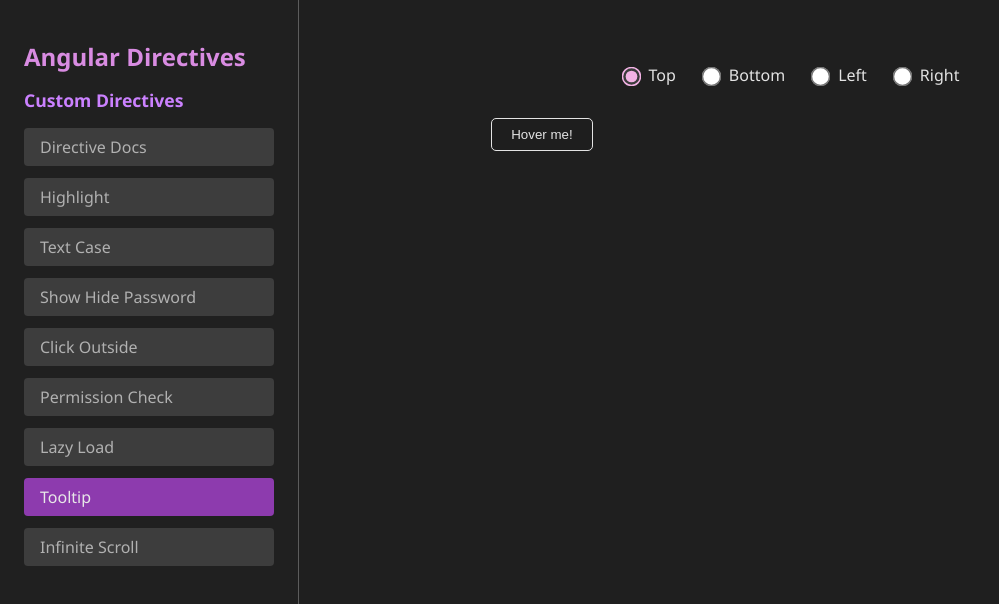
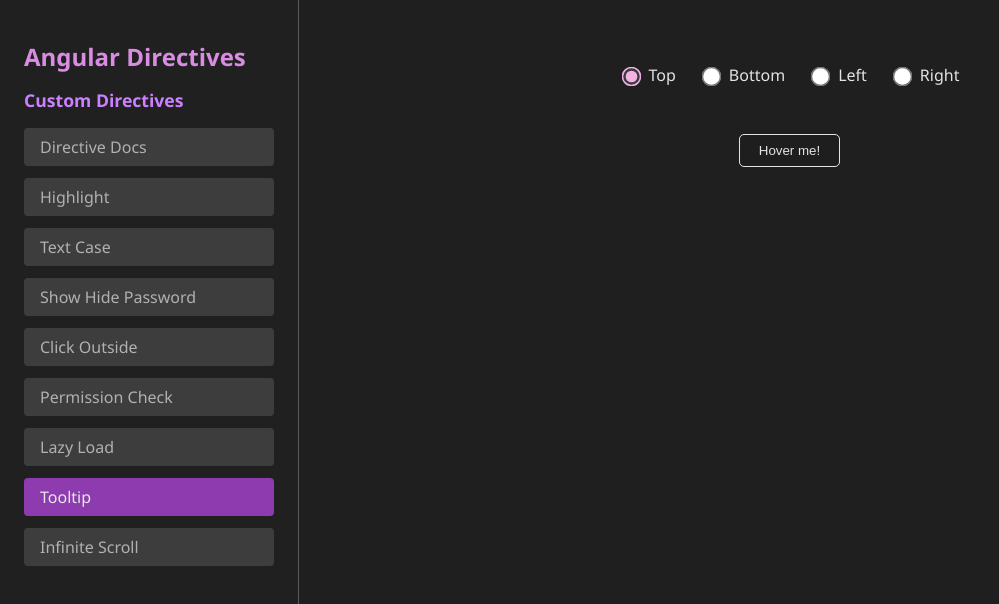
Before and after one commit to Subhrangsu90/directive-test, an Angular app: page /directives/tooltip in a window 1280 px wide. Shown: the top 604 px of the page, without its empty margins (0-999 px from the left). Built offline with nearby package versions, Linux system fonts and the light colour scheme.

Commit message:
Update tooltip positioning and styles for improved visibility and layout

```diff
--- a/src/app/directive/tooltip.directive.ts
+++ b/src/app/directive/tooltip.directive.ts
@@ -59,12 +59,12 @@ export class TooltipDirective {
       const scrollY = window.scrollY || document.documentElement.scrollTop;
       const scrollX = window.scrollX || document.documentElement.scrollLeft;
 
-      const hasTopSpace = hostPos.top + scrollY > tooltipRect.height + 4;
+      const hasTopSpace = hostPos.top + scrollY > tooltipRect.height + 8;
       const hasBottomSpace =
-        window.innerHeight - hostPos.bottom >= tooltipRect.height + 4;
-      const hasLeftSpace = hostPos.left >= tooltipRect.width + 4;
+        window.innerHeight - hostPos.bottom >= tooltipRect.height + 8;
+      const hasLeftSpace = hostPos.left >= tooltipRect.width + 8;
       const hasRightSpace =
-        window.innerWidth - hostPos.right >= tooltipRect.width + 4;
+        window.innerWidth - hostPos.right >= tooltipRect.width + 8;
 
       let position = this.tooltipPosition;
 
@@ -83,7 +83,7 @@ export class TooltipDirective {
           this.renderer.setStyle(
             tooltip,
             'top',
-            `${hostPos.top + scrollY - tooltipRect.height - 4}px`
+            `${hostPos.top + scrollY - tooltipRect.height - 8}px`
           );
           this.renderer.setStyle(
             tooltip,
@@ -98,7 +98,7 @@ export class TooltipDirective {
           this.renderer.setStyle(
             tooltip,
             'top',
-            `${hostPos.bottom + scrollY + 4}px`
+            `${hostPos.bottom + scrollY + 8}px`
           );
           this.renderer.setStyle(
             tooltip,
@@ -122,7 +122,7 @@ export class TooltipDirective {
           this.renderer.setStyle(
             tooltip,
             'left',
-            `${hostPos.left + scrollX - tooltipRect.width - 4}px`
+            `${hostPos.left + scrollX - tooltipRect.width - 8}px`
           );
           break;
         case 'right':
@@ -139,7 +139,7 @@ export class TooltipDirective {
           this.renderer.setStyle(
             tooltip,
             'left',
-            `${hostPos.right + 4 + scrollX}px`
+            `${hostPos.right + 8 + scrollX}px`
           );
           break;
       }
--- a/src/app/tooltip/tooltip.component.html
+++ b/src/app/tooltip/tooltip.component.html
@@ -18,8 +18,7 @@
         </label>
     </div>
 
-    <div style="display: flex;">
-        <div style="width: 8rem;"></div>
+    <div class="tooltip-example">
         <button appTooltip [tooltipText]="'This is a tooltip!'" [tooltipPosition]="position">
             Hover me!
         </button>
--- a/src/app/tooltip/tooltip.component.scss
+++ b/src/app/tooltip/tooltip.component.scss
@@ -23,7 +23,12 @@
       transform: scale(1.5);
     }
   }
-
+  .tooltip-example {
+    display: flex;
+    align-items: center;
+    justify-content: center;
+    margin-top: 3rem;
+  }
   button[appTooltip] {
     padding: 0.5rem 1.2rem;
     background-color: #1e1e1e;
```
